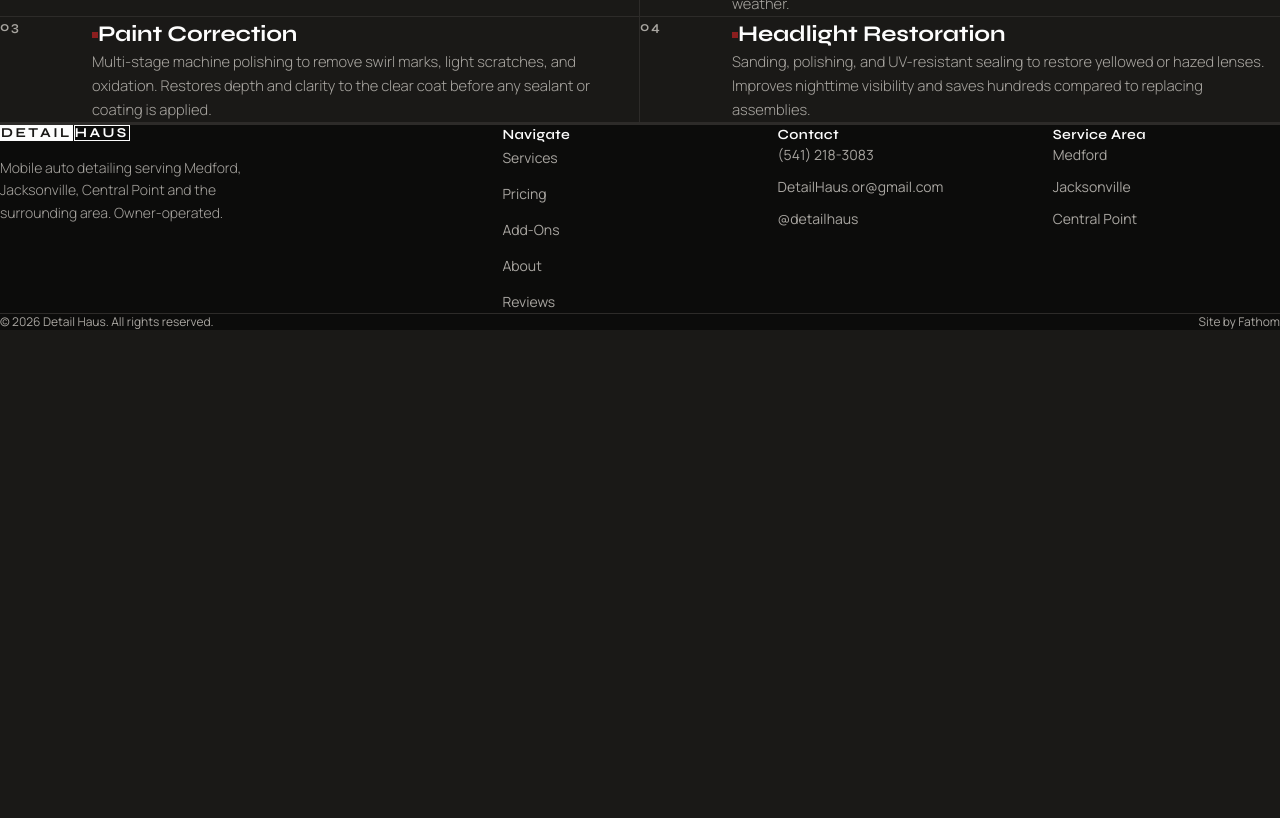
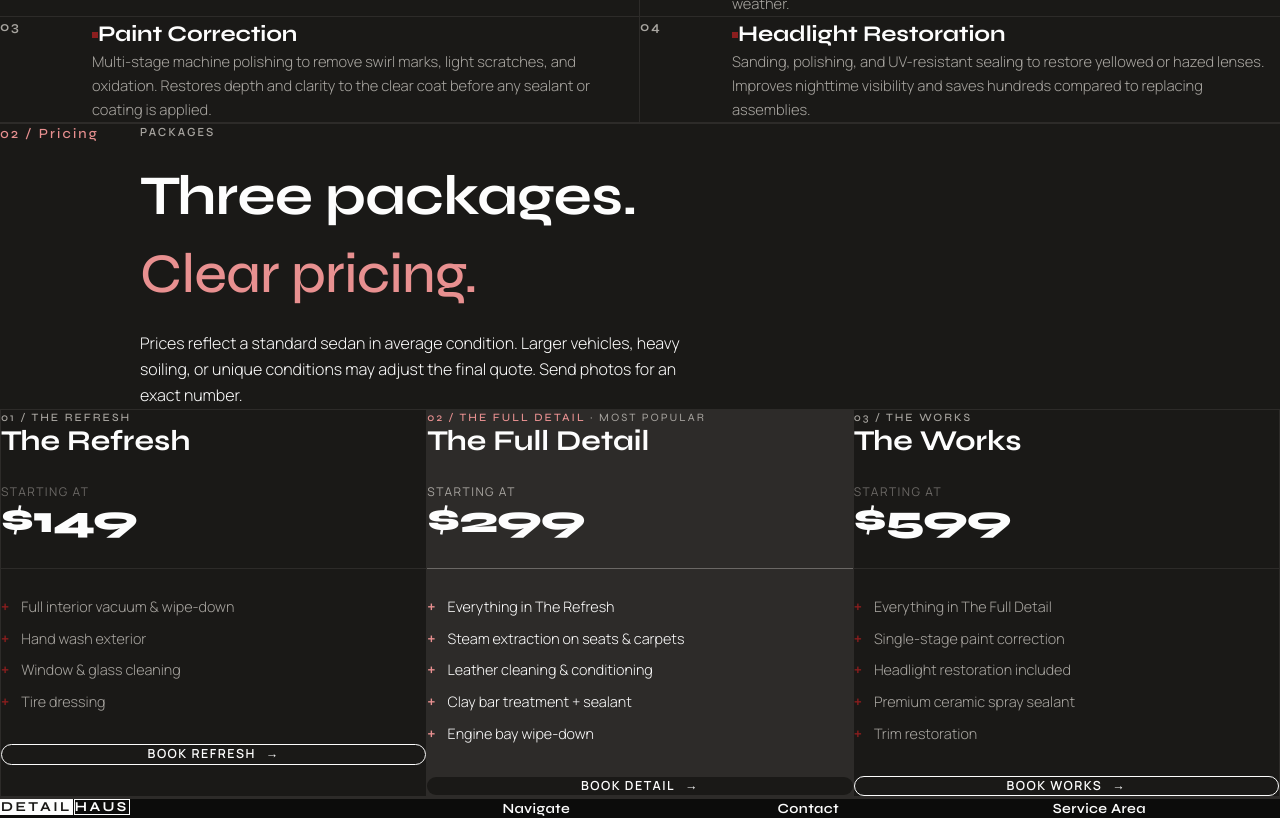
Before and after one commit to ryanwittmers/client-detail-haus, a Next.js app in the folder detail-haus-site/: page / in a window 1280 px wide. Shown: the part 1100-1918 px from the top of the page. Before the commit the page ends 1430 px from the top, so only its background shows below. Built offline with nearby package versions, Linux system fonts and the light colour scheme.

Commit message:
feat: add pricing section with range-based display
Co-Authored-By: Claude Sonnet 4.6 <noreply@anthropic.com>

```diff
--- a/detail-haus-site/app/page.tsx
+++ b/detail-haus-site/app/page.tsx
@@ -1,12 +1,14 @@
 // app/page.tsx
 import { Hero }     from '@/components/sections/Hero'
 import { Services } from '@/components/sections/Services'
+import { Pricing }  from '@/components/sections/Pricing'
 
 export default function Home() {
   return (
     <main>
       <Hero />
       <Services />
+      <Pricing />
     </main>
   )
 }
--- /dev/null
+++ b/detail-haus-site/components/sections/Pricing.tsx
@@ -0,0 +1,79 @@
+// components/sections/Pricing.tsx
+import { SectionHead } from '@/components/ui/SectionHead'
+import { Reveal } from '@/components/ui/Reveal'
+import { Button } from '@/components/ui/Button'
+import { PACKAGES } from '@/data/packages'
+import type { Package } from '@/data/packages'
+
+function formatPrice(pkg: Package) {
+  if (pkg.priceTo) return `$${pkg.priceFrom}–$${pkg.priceTo}`
+  return `$${pkg.priceFrom}`
+}
+
+function formatPriceLabel(pkg: Package) {
+  return pkg.priceTo ? 'Price range' : 'Starting at'
+}
+
+export function Pricing() {
+  return (
+    <section id="pricing" className="pb-24 border-b border-charcoal bg-ink">
+      <div className="max-w-[1320px] mx-auto px-10">
+        <Reveal>
+          <SectionHead
+            index="02 / Pricing"
+            label="Packages"
+            title={<>Three packages.<br /><em>Clear pricing.</em></>}
+            description="Prices reflect a standard sedan in average condition. Larger vehicles, heavy soiling, or unique conditions may adjust the final quote. Send photos for an exact number."
+            light
+          />
+        </Reveal>
+        <Reveal>
+          <div className="grid grid-cols-1 md:grid-cols-3 gap-px bg-charcoal border border-charcoal">
+            {PACKAGES.map(pkg => (
+              <div
+                key={pkg.id}
+                className={`flex flex-col gap-7 p-12 ${pkg.featured ? 'bg-charcoal' : 'bg-ink'}`}
+              >
+                <div>
+                  <div className={`font-display font-medium text-[0.7rem] tracking-[0.18em] uppercase mb-3 ${pkg.featured ? 'text-[var(--accent-light)]' : 'text-stone'}`}>
+                    {pkg.index} / {pkg.name}
+                    {pkg.featured && <span className="text-stone font-normal"> · Most Popular</span>}
+                  </div>
+                  <h3 className="font-display font-bold text-[1.8rem] leading-none text-white">{pkg.name}</h3>
+                </div>
+                <div>
+                  <span className={`font-body font-normal text-[0.75rem] tracking-[0.12em] uppercase block mb-1.5 ${pkg.featured ? 'text-stone' : 'text-graphite'}`}>
+                    {formatPriceLabel(pkg)}
+                  </span>
+                  <div className="font-display font-extrabold text-[2.4rem] leading-none tracking-[-0.02em] text-white">
+                    {formatPrice(pkg)}
+                  </div>
+                </div>
+                <div className={`h-px ${pkg.featured ? 'bg-graphite' : 'bg-charcoal'}`} />
+                <ul className="flex flex-col gap-3">
+                  {pkg.features.map(f => (
+                    <li key={f} className={`text-[0.9rem] leading-snug font-light flex gap-3 items-start ${pkg.featured ? 'text-white' : 'text-stone'}`}>
+                      <span className={`mt-[0.2em] shrink-0 font-bold ${pkg.featured ? 'text-[var(--accent-light)]' : 'text-[var(--accent)]'}`}>+</span>
+                      {f}
+                    </li>
+                  ))}
+                </ul>
+                <div className="mt-auto">
+                  <Button
+                    href="#contact"
+                    variant={pkg.featured ? 'primary' : 'secondary'}
+                    light={!pkg.featured}
+                    className="w-full justify-center"
+                    arrow
+                  >
+                    {pkg.cta}
+                  </Button>
+                </div>
+              </div>
+            ))}
+          </div>
+        </Reveal>
+      </div>
+    </section>
+  )
+}
```
